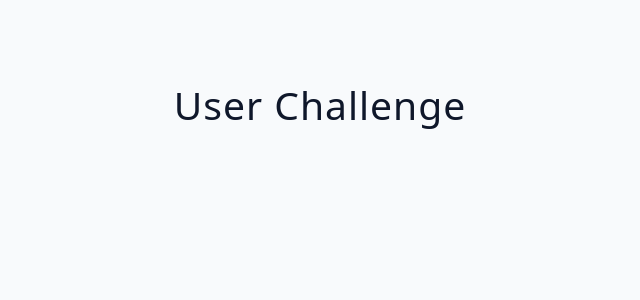
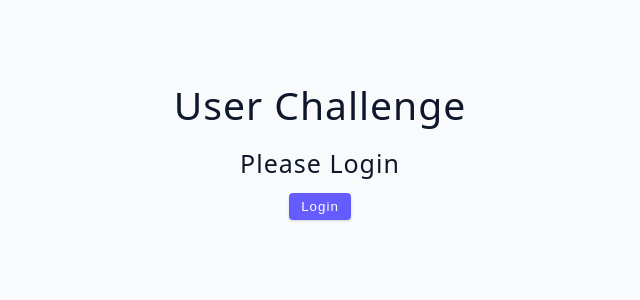
Before and after one commit to m-rokon/react-again, a React (Vite) app in the folder 03-advanced-react/: page / in a window 1280 px wide. Shown: the top 300 px of the page, without its empty margins (320-960 px from the left). Built offline with nearby package versions, Linux system fonts and the light colour scheme.

Commit message:
`user challenge` complete

```diff
--- a/03-advanced-react/src/tutorial/03-conditional-rendering/starter/07-user-challenge.jsx
+++ b/03-advanced-react/src/tutorial/03-conditional-rendering/starter/07-user-challenge.jsx
@@ -1,5 +1,36 @@
+import { useState } from "react";
+
 const UserChallenge = () => {
-  return <h2>user challenge</h2>;
+	const [user, setUser] = useState(null);
+
+	const handleLogin = () => {
+		setUser({ name: "Rokon" });
+	};
+
+	const handleLogout = () => {
+		setUser(null);
+	};
+
+	return (
+		<div>
+			<h2 style={{ marginBottom: "1rem" }}>user challenge</h2>
+			{user ? (
+				<div>
+					<h4>Hello there, {user.name}</h4>
+					<button className="btn" onClick={handleLogout}>
+						logout
+					</button>
+				</div>
+			) : (
+				<div>
+					<h4>Please login</h4>
+					<button className="btn" onClick={handleLogin}>
+						login
+					</button>
+				</div>
+			)}
+		</div>
+	);
 };
 
 export default UserChallenge;
```
